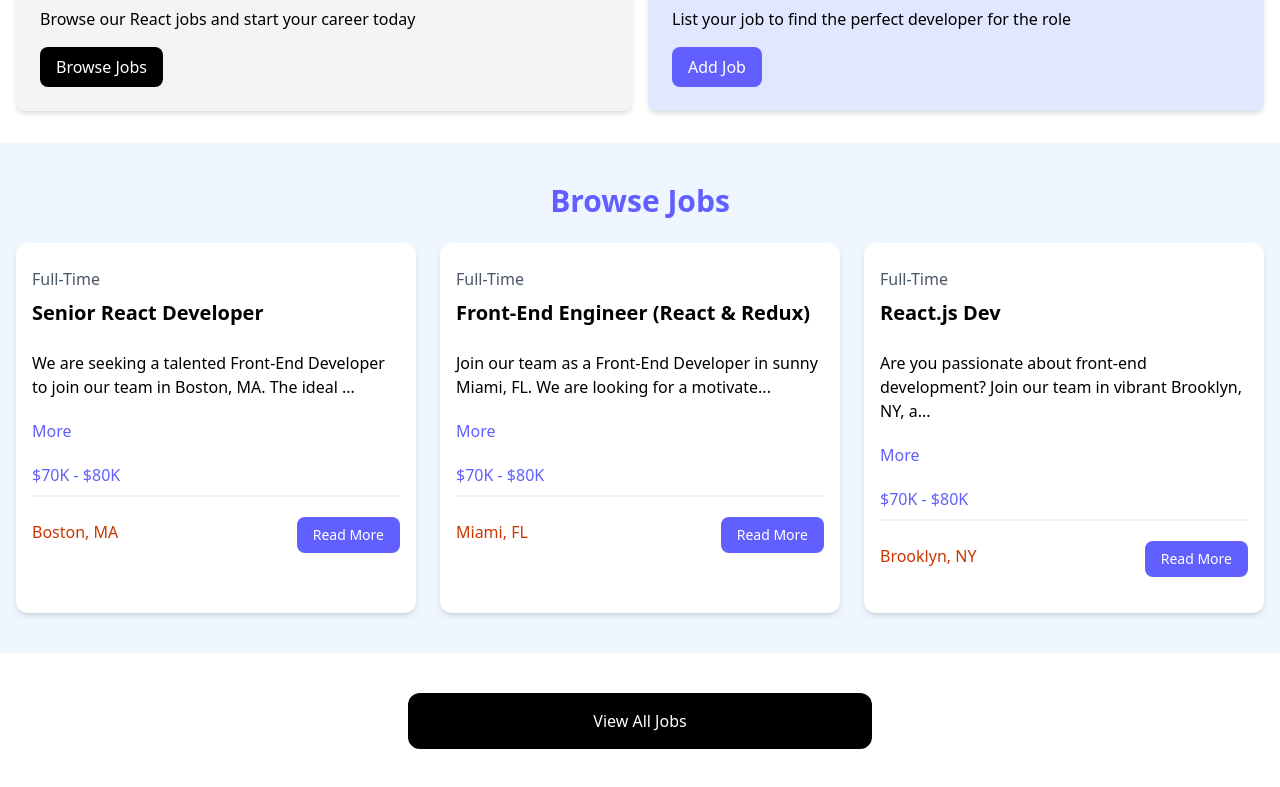
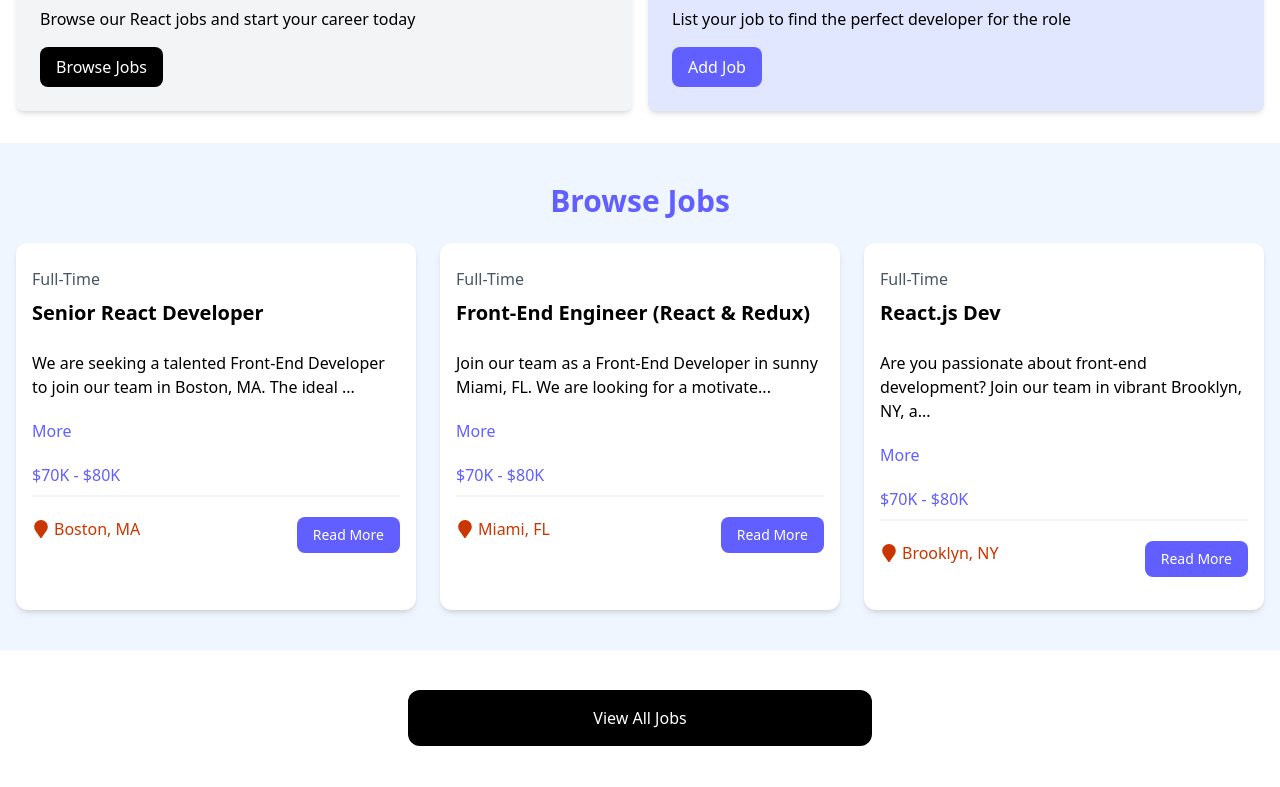
Before and after one commit to Mustafa775/ci-cd, a React (Vite) app: page / in a window 1280 px wide. Shown: the part 466-1253 px from the top of the page. Built offline with nearby package versions, Linux system fonts and the light colour scheme.

Commit message:
fix: add the location icon using react-icon library

```diff
--- a/package.json
+++ b/package.json
@@ -13,6 +13,7 @@
     "@tailwindcss/vite": "^4.1.13",
     "react": "^19.1.1",
     "react-dom": "^19.1.1",
+    "react-icons": "^5.5.0",
     "tailwindcss": "^4.1.13"
   },
   "devDependencies": {
--- a/src/components/job.tsx
+++ b/src/components/job.tsx
@@ -1,5 +1,5 @@
 import { useState } from "react";
-
+import { FaMapMarker } from "react-icons/fa";
 
  const job = ({job}: {job: any}) => {
 
@@ -32,7 +32,7 @@
 
       <div className="flex flex-col lg:flex-row justify-between mb-4">
         <div className="text-orange-700 mb-3">
-          <i className="fa-solid fa-location-dot text-lg"></i>
+          <FaMapMarker className="inline text-lg mb-1 mr-1"/>
           {job.location}
         </div>
         <a
```
Also changed, not shown: 1 other file (tests, documents, lock files or other folders).
